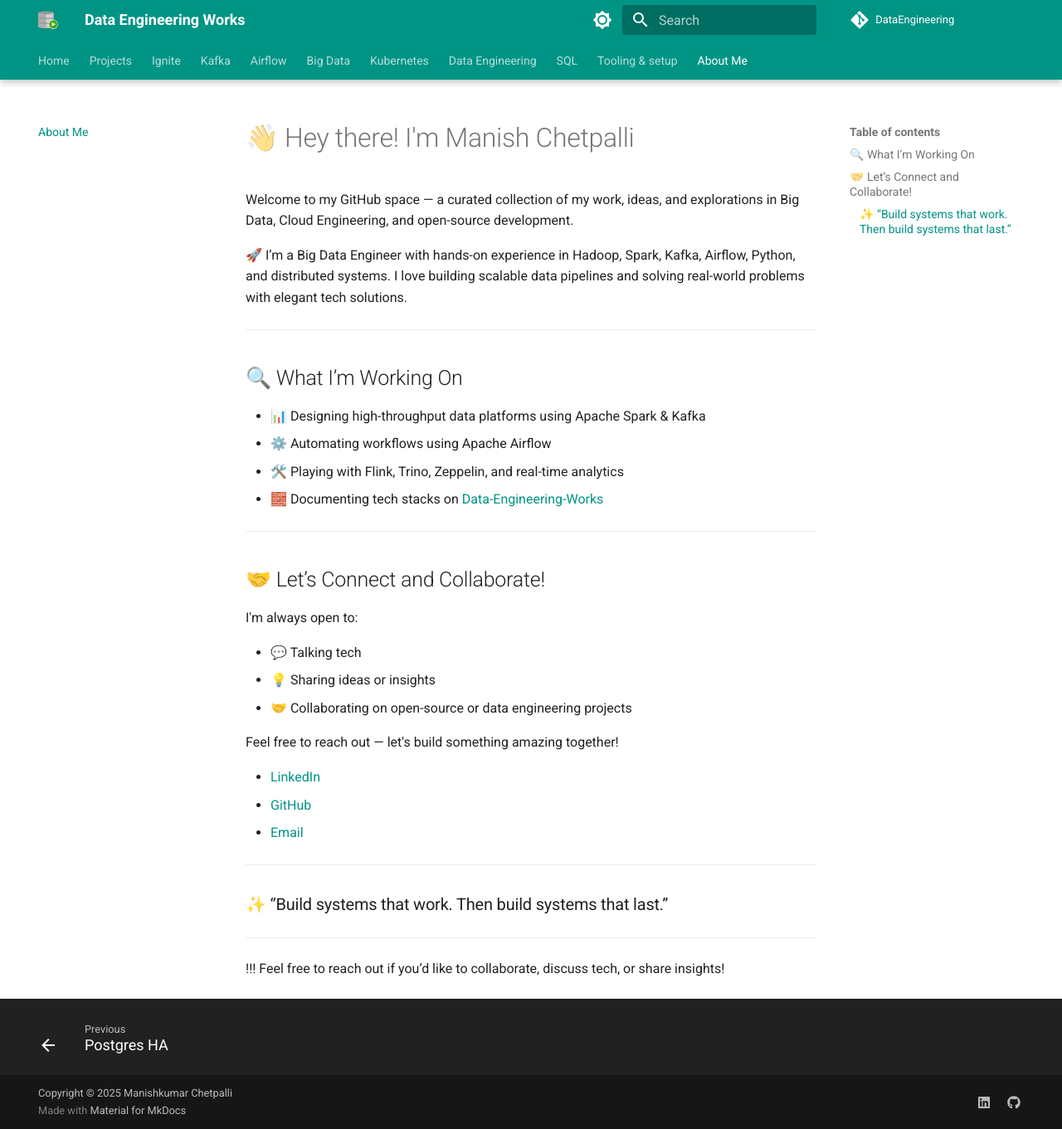
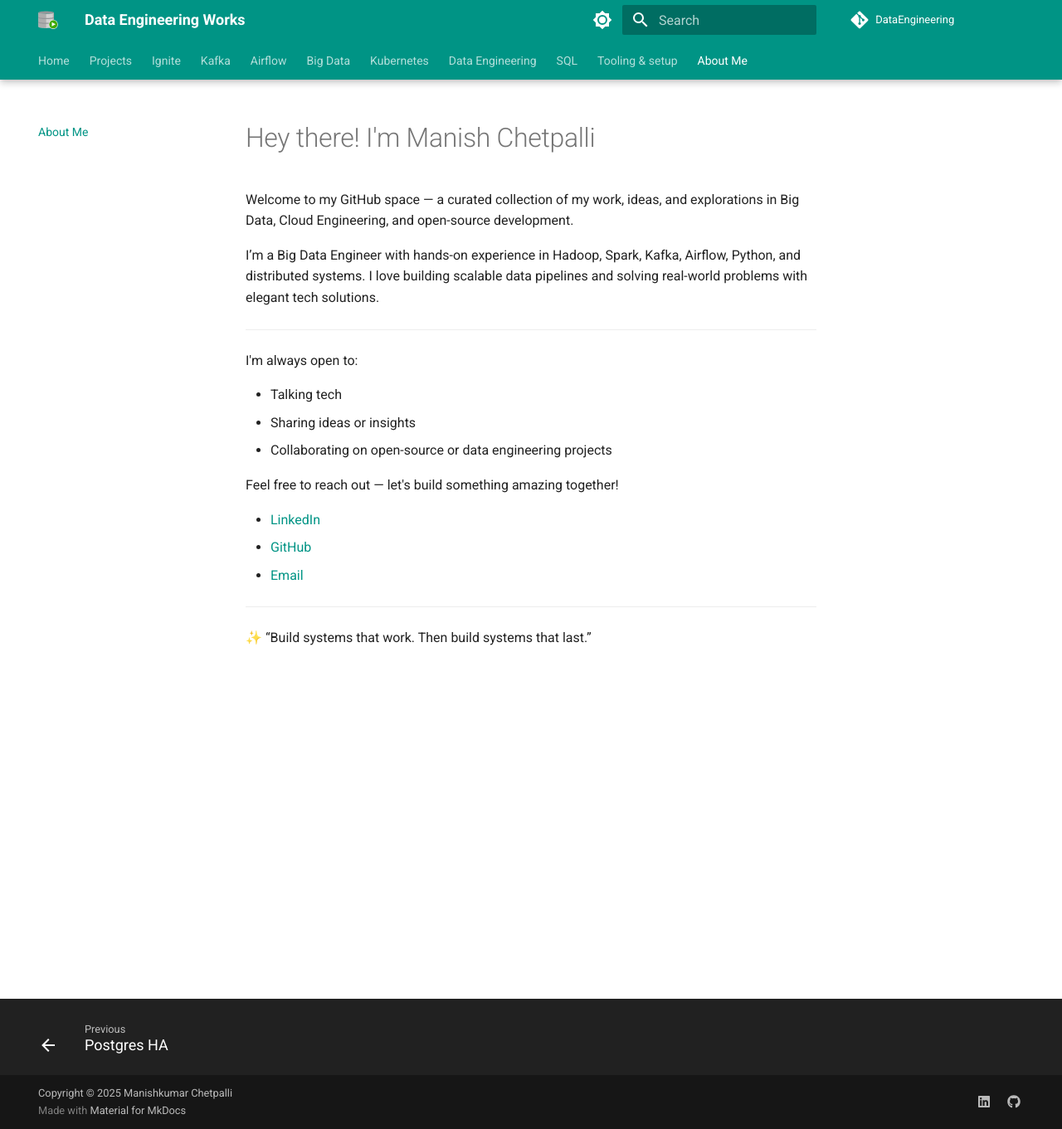
Before and after one commit to manish-chet/Data-Engineering-Works, an MkDocs documentation site: the page built from docs/about.md, in a window 1280 px wide and 1361 px high. Shown: the whole window at 83% size. Built offline with MkDocs 1.6.1 and Material for MkDocs 9.7.7, drawn with Linux system fonts in a browser that asks for light colours; comment, search, counter and statistics services are not loaded.

Commit message:
Update about.md

```diff
--- a/docs/about.md
+++ b/docs/about.md
@@ -1,27 +1,15 @@
-# 👋 Hey there! I'm Manish Chetpalli
+#  Hey there! I'm Manish Chetpalli
 
 Welcome to my GitHub space — a curated collection of my work, ideas, and explorations in Big Data, Cloud Engineering, and open-source development.
 
-🚀 I’m a Big Data Engineer with hands-on experience in Hadoop, Spark, Kafka, Airflow, Python, and distributed systems. I love building scalable data pipelines and solving real-world problems with elegant tech solutions.
+ I’m a Big Data Engineer with hands-on experience in Hadoop, Spark, Kafka, Airflow, Python, and distributed systems. I love building scalable data pipelines and solving real-world problems with elegant tech solutions.
 
 ---
-
-## 🔍 What I’m Working On
-
-- 📊 Designing high-throughput data platforms using Apache Spark & Kafka
-- ⚙️ Automating workflows using Apache Airflow
-- 🛠️ Playing with Flink, Trino, Zeppelin, and real-time analytics
-- 🧱 Documenting tech stacks on [Data-Engineering-Works](#)
-
----
-
-## 🤝 Let’s Connect and Collaborate!
-
 I'm always open to:
 
-- 💬 Talking tech
-- 💡 Sharing ideas or insights
-- 🤝 Collaborating on open-source or data engineering projects
+-  Talking tech
+-  Sharing ideas or insights
+-  Collaborating on open-source or data engineering projects
 
 Feel free to reach out — let's build something amazing together!
 
@@ -31,7 +19,4 @@ Feel free to reach out — let's build something amazing together!
 
 ---
 
-### ✨ “Build systems that work. Then build systems that last.”
-
----
-!!!      Feel free to reach out if you’d like to collaborate, discuss tech, or share insights!
+✨ “Build systems that work. Then build systems that last.”
```
